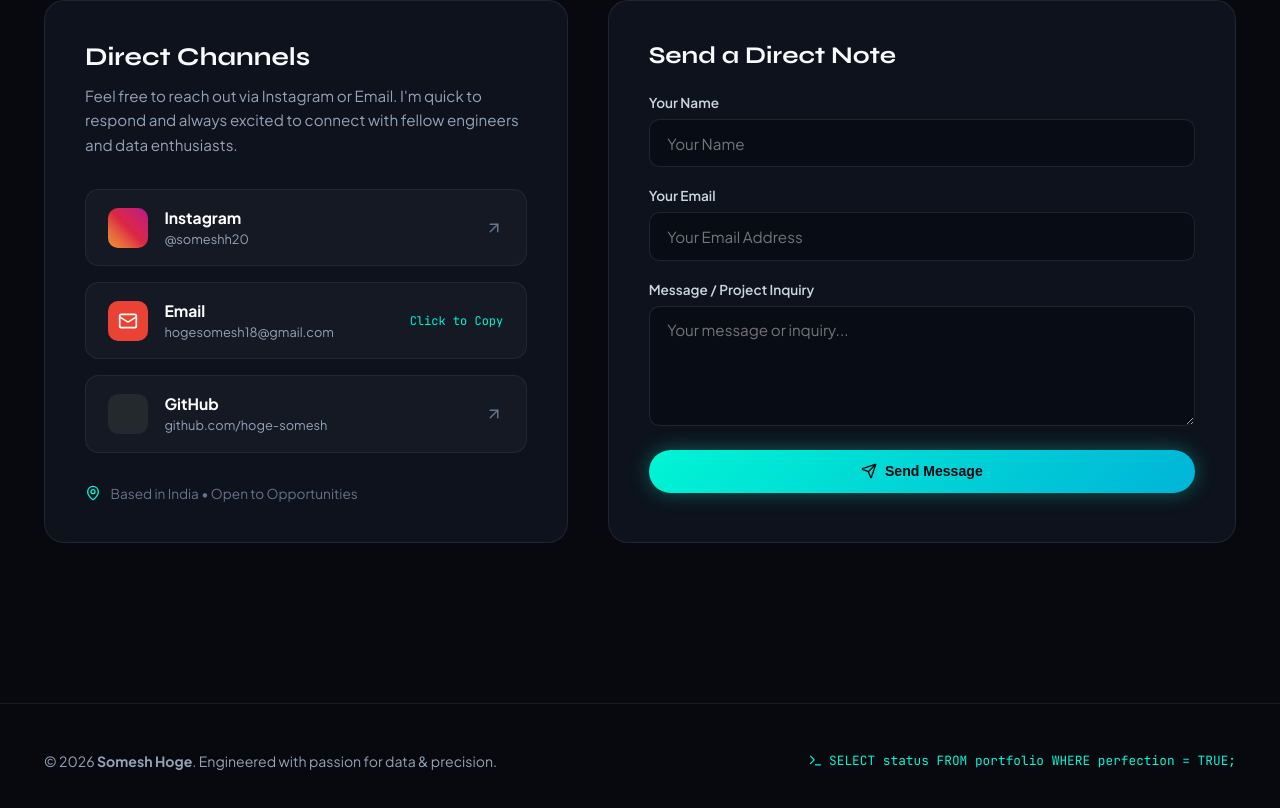
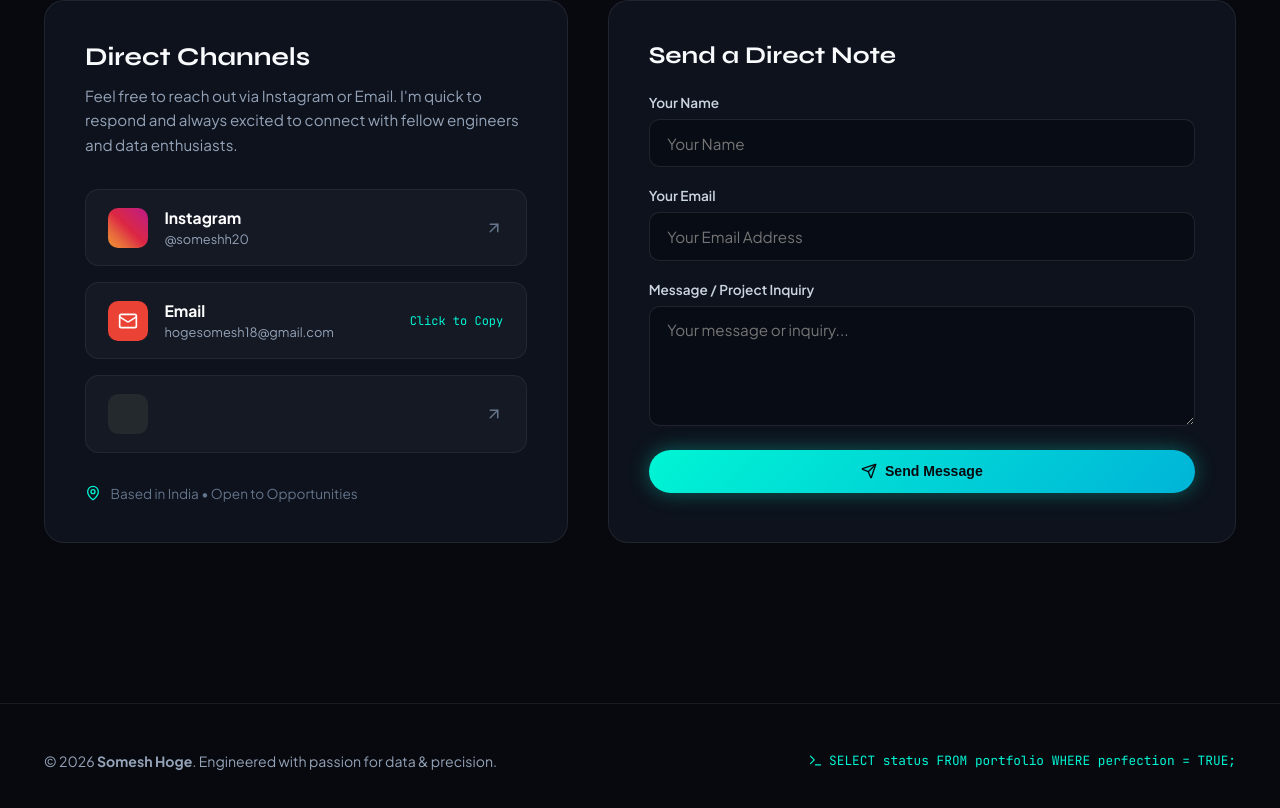
Before and after one commit to hoge-somesh/hoge-somesh.github.io, a plain HTML site: page index.html in a window 1280 px wide. Shown: the part 6606-7414 px from the top of the page. Drawn offline with nearby package versions, Linux system fonts and the light colour scheme.

Commit message:
Remove GitHub social details from index.html
Removed GitHub social details section from index.html.

```diff
--- a/index.html
+++ b/index.html
@@ -1796,10 +1796,6 @@
                 <div class="social-icon-name">
                   <div class="social-ico github">
                     <i data-lucide="github" style="width:20px;height:20px;"></i>
-                  </div>
-                  <div class="social-details">
-                    <strong>GitHub</strong>
-                    <span>github.com/hoge-somesh</span>
                   </div>
                 </div>
                 <i data-lucide="arrow-up-right" style="width:18px;height:18px;color:var(--text-dim);"></i>
```
